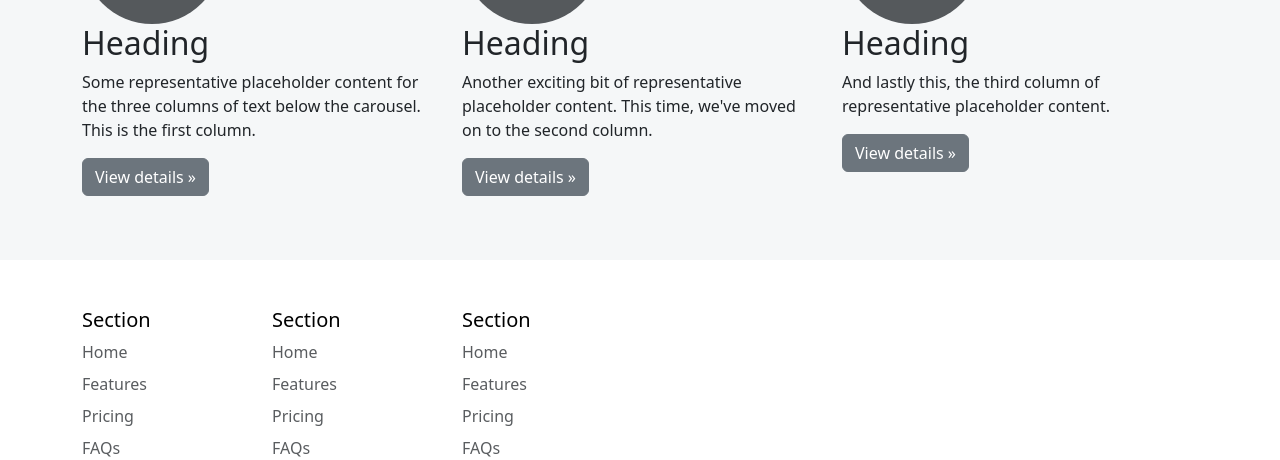
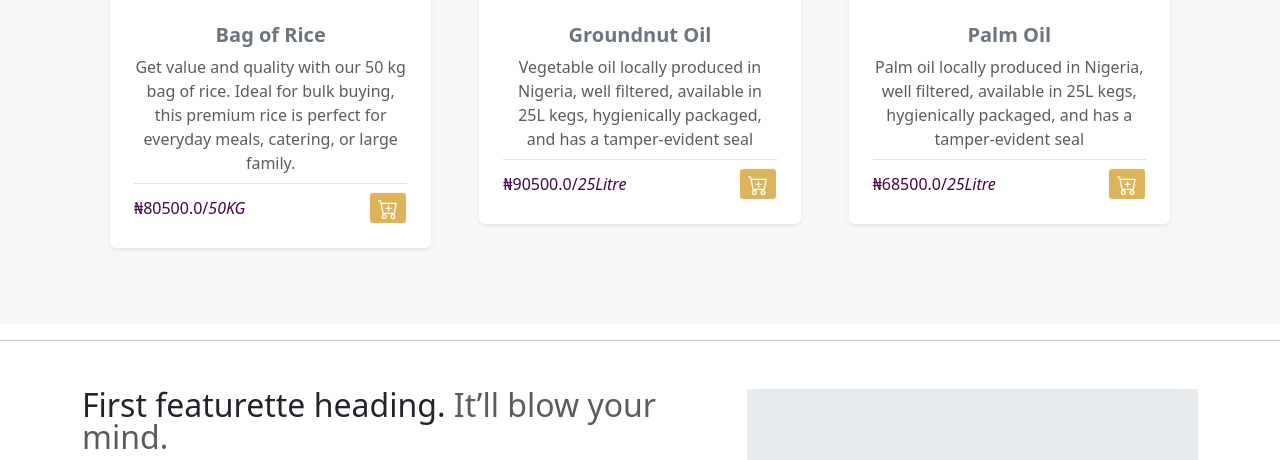
Before and after one commit to Andrew-nwaneri/cacic-store, a Flask app: page / in a window 1280 px wide. Shown: the part 1989-2449 px from the top of the page. Run offline with Flask 3, Linux system fonts and the light colour scheme; data that the repository does not hold is empty; some libraries are stand-ins or nearby versions; some web fonts are replaced.

Commit message:
Demo Product Page

```diff
--- a/main.py
+++ b/main.py
@@ -19,6 +19,14 @@
 def load_user(user_id):
     return db.get_or_404(User, user_id)
 
+#!/bin/sh
+url="https://api.paystack.co/transaction/initialize"
+authorization="Authorization: Bearer YOUR_SECRET_KEY"
+content_type="Content-Type: application/json"
+data='{"email": "customer@email.com", "amount": "20000"}'
+
+# curl "$url" -H "$authorization" -H "$content_type" -d "$data" -X POST
+
 
 # For adding profile images to the comment section
 # gravatar = Gravatar(app,
@@ -31,7 +39,6 @@
 #                     base_url=None)
 
 
-# CREATE DATABASE
 class Base(DeclarativeBase):
     pass
 
@@ -79,7 +86,54 @@
     product = relationship("Items", back_populates="cart")
     user = relationship("User", back_populates="cart")
 
-
+inventory_dict = [{
+        "description": "Made through controlled heating, blending, filtration and extraction. With no added colouring or preservatives it is a natural sugar that has the added benefit of being less processed than white sugar.",
+        "id": 1,
+        "img_url": "https://skinnyms.com/wp-content/uploads/2021/03/Homemade-Date-Syrup-1-Yum-500x500.jpg",
+        "name": "Date Syrup",
+        "price": 15000.0,
+        "unit": "Litre"
+    },
+    {
+        "description": "Made through controlled heating, blending, filtration and extraction. With no added colouring or preservatives it's a natural sugar that has the added benefit of being less processed than white sugar.",
+        "id": 2,
+        "img_url": "https://m.media-amazon.com/images/I/713rSxKKaPL.jpg",
+        "name": "Date Syrup ",
+        "price": 7000.0,
+        "unit": "50CL"
+    },
+    {
+        "description": "Vacum dried fresh catfish, selectively sorted and dried under the perfect temperature, humidty and atmosphere to ensure the nutritional and hygenic qualities were maintained.",
+        "id": 3,
+        "img_url": "https://sc04.alicdn.com/kf/A83b0a6b2eb864b9d9fe9023c946cc3b8T.jpg",
+        "name": "Cat Fish",
+        "price": 5000.0,
+        "unit": "KG"
+    },
+    {
+        "description": "Get value and quality with our 50 kg bag of rice. Ideal for bulk buying, this premium rice is perfect for everyday meals, catering, or large family.",
+        "id": 4,
+        "img_url": "https://mall.thecbncoop.com/assets/images/products/1634569714Mama-choice---50-420x458.jpg",
+        "name": "Bag of Rice",
+        "price": 80500.0,
+        "unit": "50KG"
+    },
+    {
+        "description": "Vegetable oil locally produced in Nigeria, well filtered, available in 25L kegs, hygienically packaged, and has a tamper-evident seal",
+        "id": 5,
+        "img_url": "https://deeski.com/image/cache/catalog/Foods/Kings%20devon%20veg%20oil%2025ltrs-500x500.jpg",
+        "name": "Groundnut Oil",
+        "price": 90500.0,
+        "unit": "25Litre"
+    },
+    {
+        "description": "Palm oil locally produced in Nigeria, well filtered, available in 25L kegs, hygienically packaged, and has a tamper-evident seal",
+        "id": 6,
+        "img_url": "https://encrypted-tbn0.gstatic.com/images?q=tbn:ANd9GcT6YNYp1jJXMOynawoAtkgEpaqOgtf9NOfcRQ&s",
+        "name": "Palm Oil",
+        "price": 68500.0,
+        "unit": "25Litre"
+    }]
 
 @app.route("/add-to-cart/<int:item_id>", methods=["POST"])
 def add_to_cart(item_id):
@@ -115,19 +169,6 @@
         }), 500
 
 
-# class Cart(db.Model):
-#     __tablename__ = "cart"
-#     id: Mapped[int] = mapped_column(Integer, primary_key=True)
-#     user_id: Mapped[int] = mapped_column(Integer, db.ForeignKey("users.id"))
-#     item_id: Mapped[int] = mapped_column(Integer, db.ForeignKey("stock.id"))
-#     amount: Mapped[int] = mapped_column(Integer, default=1)
-#     item: Mapped[str] = mapped_column(String(250), nullable=False)
-#     price: Mapped[float] = mapped_column(Float, nullable=False)
-#     img_url: Mapped[str] = mapped_column(String(1250), nullable=True)
-#     product = relationship("Items", back_populates="user")
-#     user = relationship("User", back_populates="cart")
-
-
 with app.app_context():
     db.create_all()
 
@@ -146,9 +187,13 @@
 @app.route("/", methods=["GET", "POST"])
 def home():
     stocks = db.session.execute(db.select(Items)).scalars().all()
-    cart_count = len(current_user.cart) if current_user.is_authenticated else 0
-    print(cart_count)
-    return render_template("index.html", user=current_user, stocks=stocks, cart_count=cart_count)
+    if stocks:
+        cart_count = len(current_user.cart) if current_user.is_authenticated else 0
+        return render_template("index.html", user=current_user, stocks=stocks, cart_count=cart_count, page='Products')
+    else:
+        cart_count = len(current_user.cart) if current_user.is_authenticated else 0
+        return render_template("index.html", user=current_user, stocks=inventory_dict, cart_count=cart_count, page='This Is a Demo Product Page - current Inventory Database is empty')
+
 
 @app.route('/register', methods=["GET", "POST"])
 def register():
@@ -186,7 +231,6 @@
     if form.validate_on_submit():
         password = form.password.data
         result = db.session.execute(db.select(User).where(User.email == form.email.data))
-        # Note, email in db is unique so will only have one result.
         user = result.scalar()
         # Email doesn't exist
         if not user:
@@ -253,7 +297,7 @@
     post_to_delete = db.get_or_404(Items, post_id)
     db.session.delete(post_to_delete)
     db.session.commit()
-    return redirect(url_for('home'))
+    return redirect(url_for('inventory'))
 
 @app.route("/delete-cart/<int:post_id>")
 def delete_cart(post_id):
@@ -282,7 +326,7 @@
         form.img_url = edit_form.img_url.data
         form.unit = edit_form.unit.data
         db.session.commit()
-        return redirect(url_for("home"))
+        return redirect(url_for("inventory"))
     return render_template("add.html", form=edit_form, is_edit=True, current_user=current_user, cart_count=cart_count)
 
 @app.route("/search", methods=["GET", "POST"])
--- a/templates/index.html
+++ b/templates/index.html
@@ -83,7 +83,7 @@
     <hr class="featurette-divider">
 
 <div class="py-5" style="background-color: #F5F7F8;">
-    <h2 style="text-align: center; color: #443627;" class="mb-5">PRODUCTS</h2>
+    <h2 style="text-align: center; color: #443627;" class="mb-5">{{ page }}</h2>
       <div class="container p-4">
         <div class="row row-cols-2 row-cols-sm-2 row-cols-md-2 row-cols-lg-3 g-3">
 
--- a/templates/inventory.html
+++ b/templates/inventory.html
@@ -52,7 +52,7 @@
                     </a>
                     <a class="btn btn-danger rounded-circle p-2 d-flex align-items-center justify-content-center mx-1"
                             style="width: 32px; height: 32px;"
-                            href="{{ url_for('delete_cart', post_id=items.id) }}"> <!-- Assuming 'items.id' is available -->
+                            href="{{ url_for('delete', post_id=items.id) }}"> <!-- Assuming 'items.id' is available -->
                         <svg xmlns="http://www.w3.org/2000/svg" width="16" height="16" fill="white" class="bi bi-trash" viewBox="0 0 16 16">
                           <path d="M5.5 5.5A.5.5 0 0 1 6 6v6a.5.5 0 0 1-1 0V6a.5.5 0 0 1 .5-.5m2.5 0a.5.5 0 0 1 .5.5v6a.5.5 0 0 1-1 0V6a.5.5 0 0 1 .5-.5m3 .5a.5.5 0 0 0-1 0v6a.5.5 0 0 0 1 0z"/>
                           <path d="M14.5 3a1 1 0 0 1-1 1H13v9a2 2 0 0 1-2 2H5a2 2 0 0 1-2-2V4h-.5a1 1 0 0 1-1-1V2a1 1 0 0 1 1-1H6a1 1 0 0 1 1-1h2a1 1 0 0 1 1 1h3.5a1 1 0 0 1 1 1zM4.118 4 4 4.059V13a1 1 0 0 0 1 1h6a1 1 0 0 0 1-1V4.059L11.882 4zM2.5 3h11V2h-11z"/>
```
Also changed, not shown: static/assets/ads.jpg (added).
